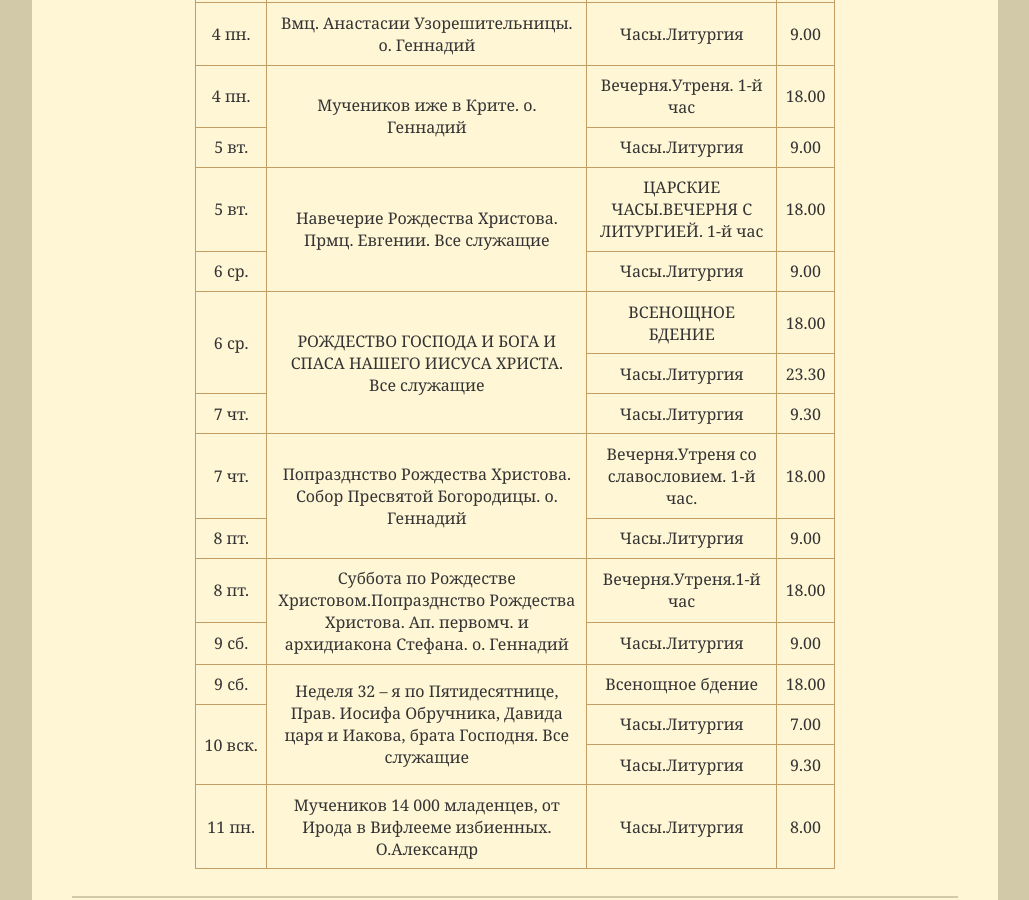
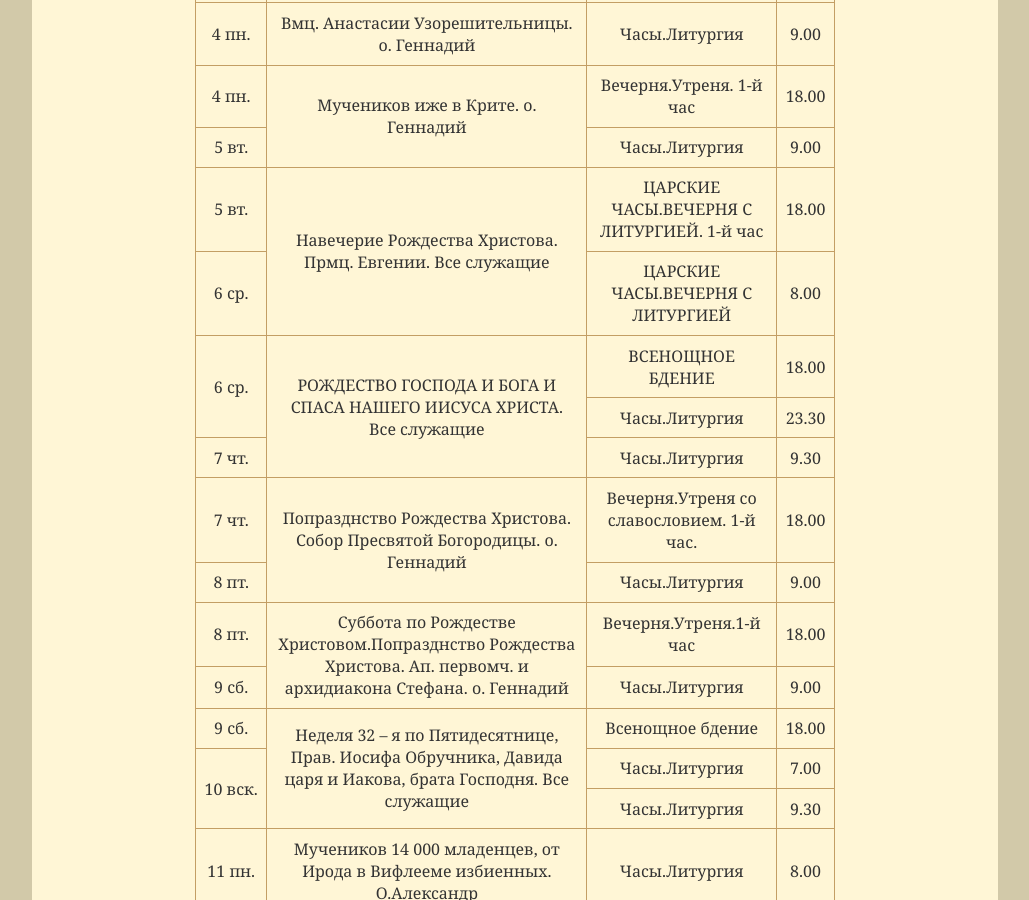
Before and after one commit to hramotradnoe/hramotradnoe.github.io, a Jekyll site: the page built from schedule/index.html, in a window 1280 px wide and 900 px high, scrolled down 1122 px. Shown: the whole window, without its empty margins (125-1154 px from the left). Built offline with Jekyll 4.4.1, drawn with Linux system fonts in a browser that asks for light colours; Markdown is read by kramdown in place of the engine named in the settings.

Commit message:
Update schedule.yml

```diff
--- a/_data/schedule.yml
+++ b/_data/schedule.yml
@@ -76,8 +76,8 @@ timetable:
         time  : '18.00'
         title : "ЦАРСКИЕ ЧАСЫ.ВЕЧЕРНЯ С ЛИТУРГИЕЙ. 1-й час"
       - day   : 6&nbsp;ср.
-        time  : '9.00'
-        title : "Часы.Литургия"
+        time  : '8.00'
+        title : "ЦАРСКИЕ ЧАСЫ.ВЕЧЕРНЯ С ЛИТУРГИЕЙ"
  - description : "РОЖДЕСТВО ГОСПОДА И БОГА И СПАСА НАШЕГО ИИСУСА ХРИСТА. Все служащие"
    services    :
       - day   : 6&nbsp;ср.
```
